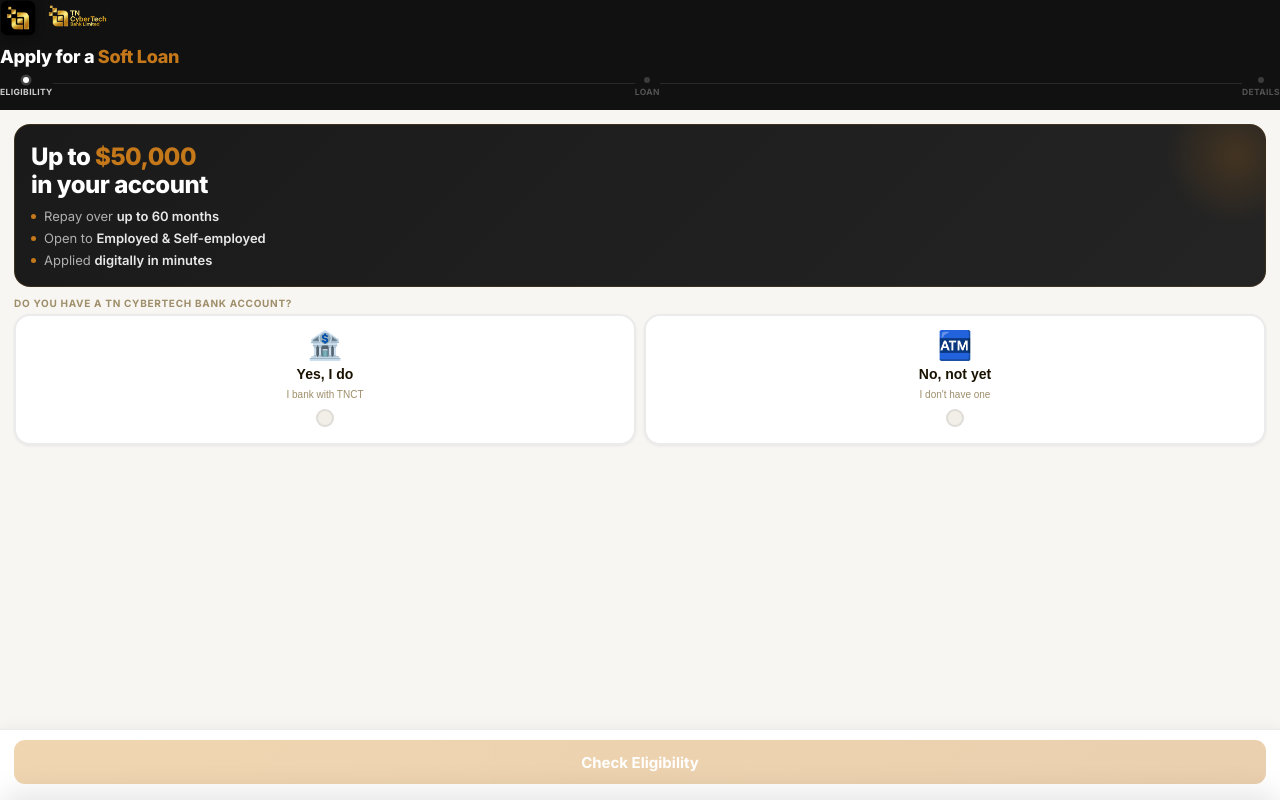
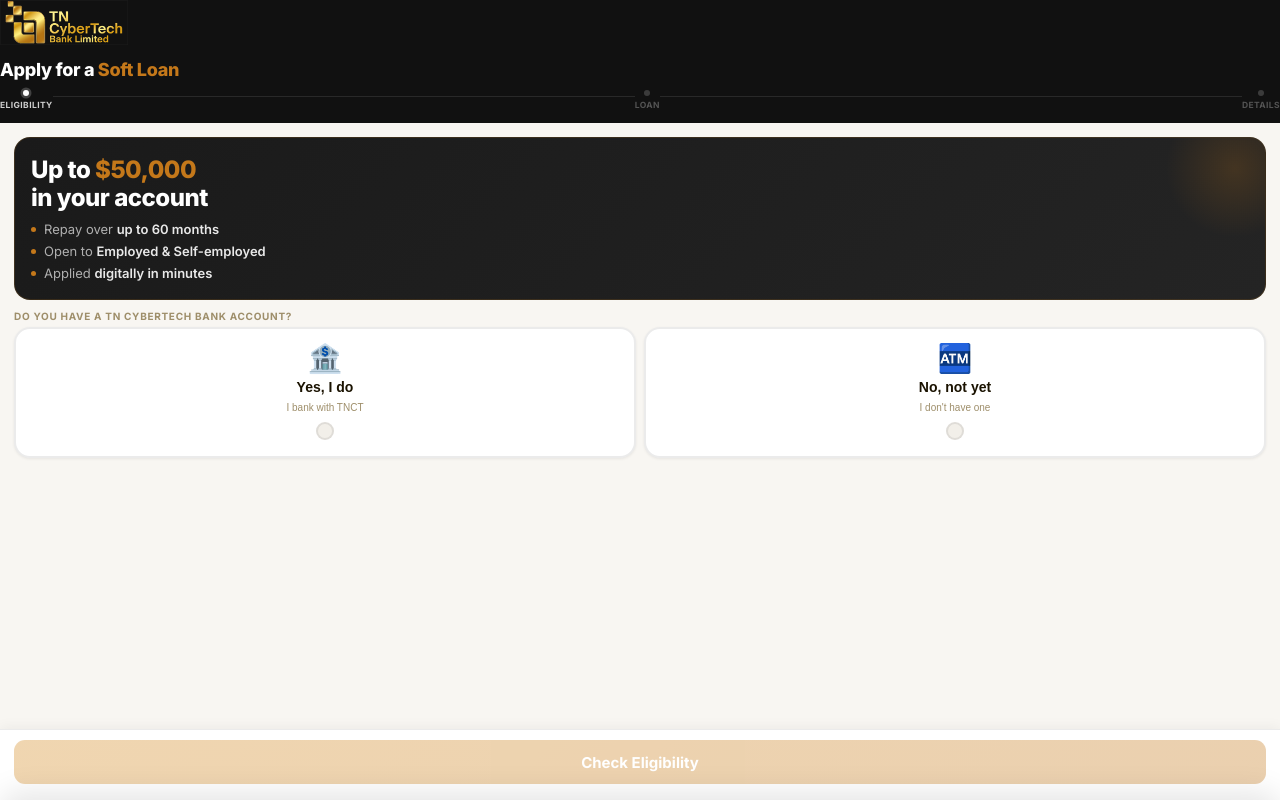
Before and after one commit to Lenkartel/TNCyberTech, a website: page index.html in a window 1280 px wide. Drawn offline with Linux system fonts and the light colour scheme.

Commit message:
Update index.html

```diff
--- a/index.html
+++ b/index.html
@@ -52,8 +52,7 @@ html,body{
 /* ── Curtain ── */
 .curtain{position:fixed;inset:0;z-index:9999;pointer-events:none;background:var(--black);opacity:0;transition:opacity .35s var(--ease);display:flex;flex-direction:column;align-items:center;justify-content:center;gap:18px}
 .curtain.show{opacity:1;pointer-events:auto}
-.c-icon{width:72px;height:72px;border-radius:18px;overflow:hidden;flex-shrink:0;box-shadow:0 8px 32px rgba(0,0,0,.5)}
-.c-icon img{width:100%;height:100%;object-fit:cover}
+.c-icon{display:flex;align-items:center;justify-content:center}
 .c-spin{width:24px;height:24px;border:2.5px solid rgba(196,120,26,.25);border-top-color:var(--gold);border-radius:50%;animation:spin .7s linear infinite}
 .c-lbl{font-size:13px;font-weight:600;color:rgba(255,255,255,.45)}
 
@@ -64,9 +63,7 @@ html,body{
 .topbar{flex-shrink:0;background:var(--black);padding:calc(env(safe-area-inset-top,0px)+12px) 18px 0}
 .tb-r1{display:flex;align-items:center;justify-content:space-between;margin-bottom:10px}
 .tb-brand{display:flex;align-items:center;gap:10px}
-.tb-icon{width:36px;height:36px;border-radius:9px;overflow:hidden;flex-shrink:0;box-shadow:0 2px 8px rgba(0,0,0,.4)}
-.tb-icon img{width:100%;height:100%;object-fit:cover}
-.tb-wordmark img{height:22px;object-fit:contain}
+.tb-wordmark img{height:45px;object-fit:contain}
 /* Badge */
 .tb-badge{background:var(--goldb);border:1px solid rgba(196,120,26,.45);border-radius:var(--rp);padding:5px 12px;text-align:right;opacity:0;pointer-events:none;transition:opacity .3s}
 .tb-badge.on{opacity:1;pointer-events:auto}
@@ -262,7 +259,7 @@ input[type=range]::-moz-range-thumb{width:22px;height:22px;border-radius:50%;bac
 <body>
 
 <div class="curtain" id="curtain">
-  <div class="c-icon"><img src="assets/tnct-icon.webp" alt="TNCT"></div>
+  <div class="c-icon"><img src="assets/tnct-logo.png" alt="TN CyberTech Bank Limited" style="width:192px;height:67px;object-fit:contain"></div>
   <div class="c-spin"></div>
   <div class="c-lbl" id="cLbl">Processing…</div>
 </div>
@@ -271,7 +268,6 @@ input[type=range]::-moz-range-thumb{width:22px;height:22px;border-radius:50%;bac
   <div class="topbar">
     <div class="tb-r1">
       <div class="tb-brand">
-        <div class="tb-icon"><img src="assets/tnct-icon.webp" alt="TNCT"></div>
         <div class="tb-wordmark"><img src="assets/tnct-logo.png" alt="TN CyberTech Bank Limited"></div>
       </div>
       <div class="tb-badge" id="tbBadge">
```
